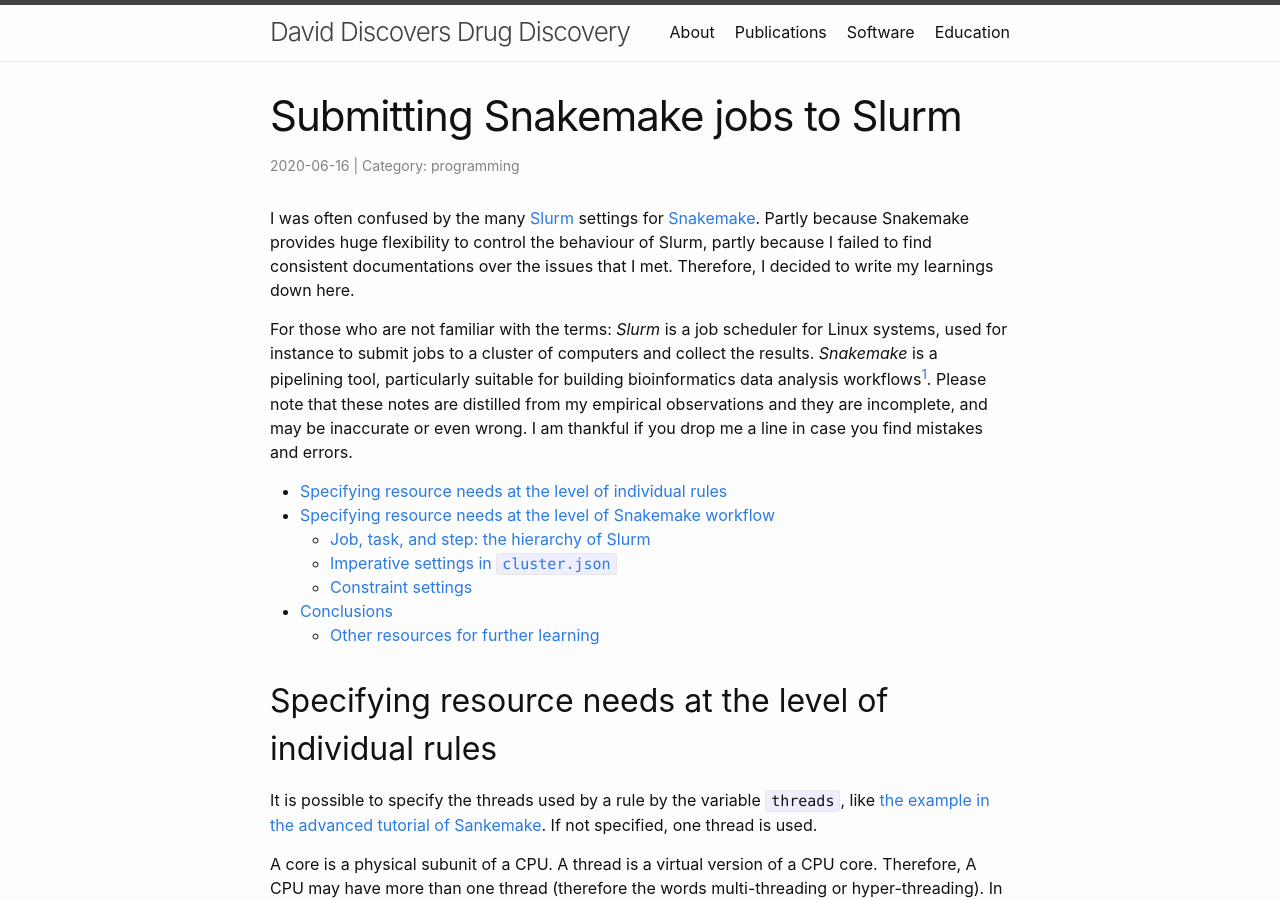
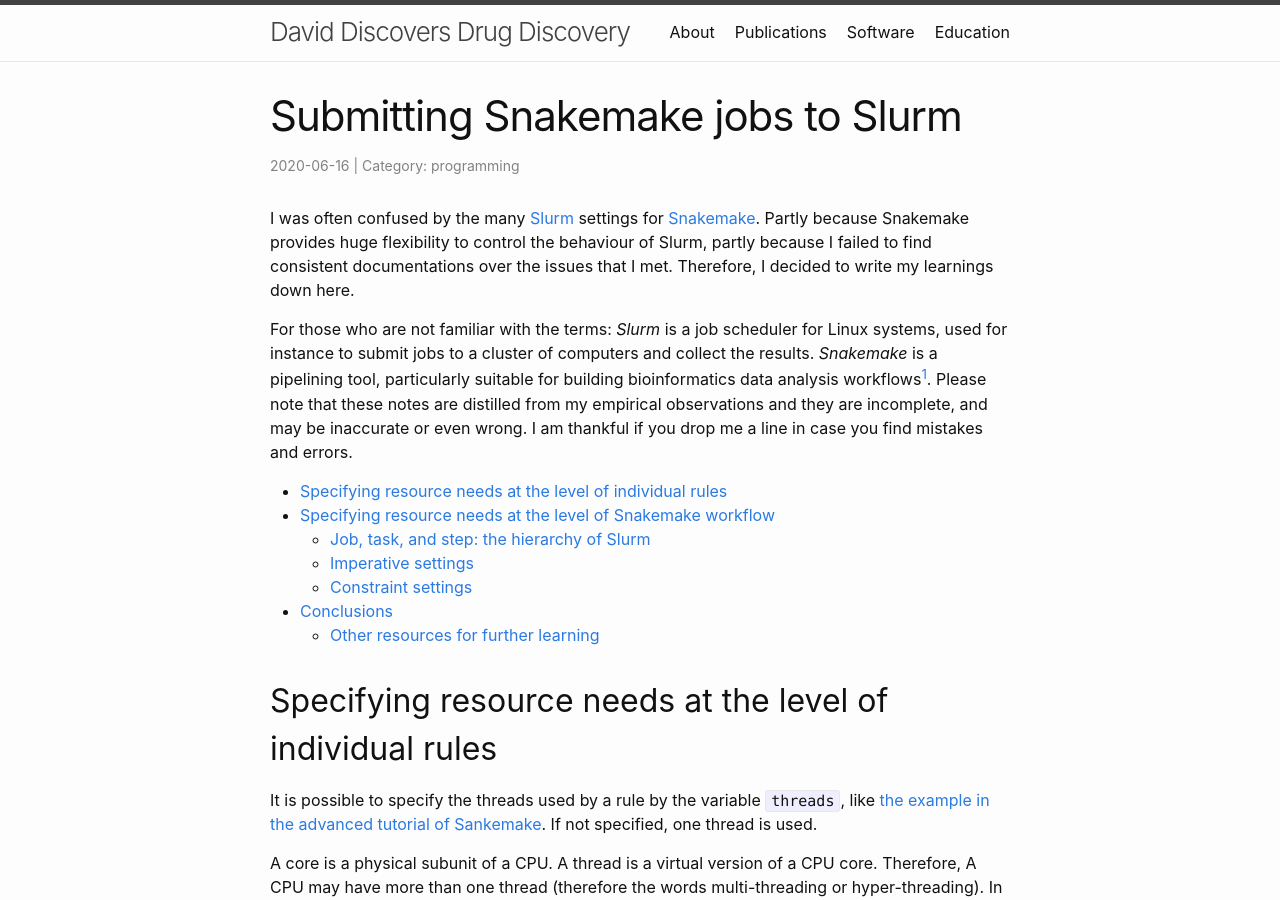
Before and after one commit to Accio/accio.github.io, a Jekyll site: the page built from _posts/2020-06-16-Snakemake-with-slurm.md, in a window 1280 px wide and 900 px high. Built offline with Jekyll 4.4.1, drawn with Linux system fonts in a browser that asks for light colours; comment, search, counter and statistics services are not loaded; some of the changed text lies outside the part shown.

Commit message:
imperative settings - no need to mention cluster.json

```diff
--- a/_posts/2020-06-16-Snakemake-with-slurm.md
+++ b/_posts/2020-06-16-Snakemake-with-slurm.md
@@ -93,7 +93,7 @@
 answer](https://stackoverflow.com/a/46532581/2114825) explain the differences
 between the concepts and the commonly used parameters well, in my opinion.
 
-### Imperative settings in `cluster.json`
+### Imperative settings
 
 A Snakemake flow will submit each instance of rule as a job. If a rule is run in
 parallel, then each parallel-running instance will have its own job. Therefore,
```
